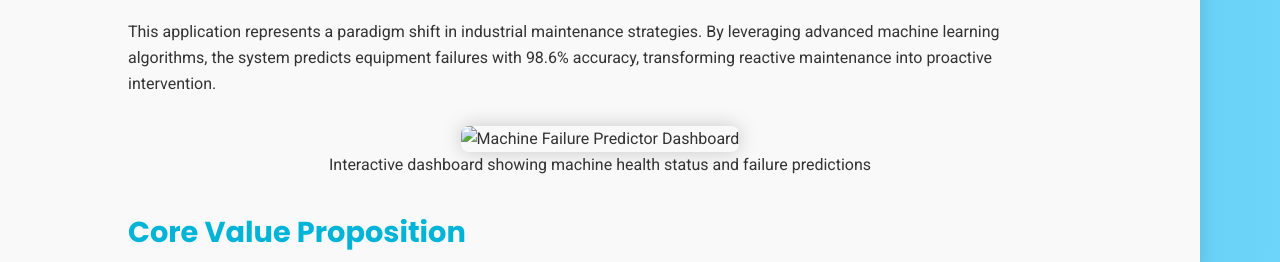
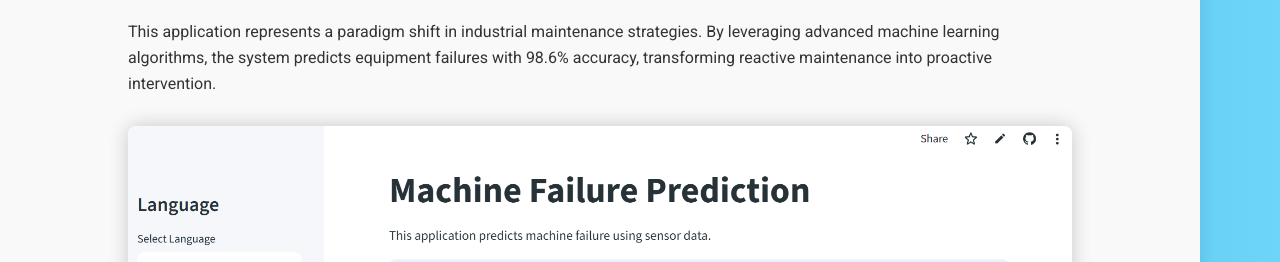
Before and after one commit to kimutai99/briankimutai.github.io, a plain HTML site: page machine-failure-predictor.html in a window 1280 px wide. Shown: the part 513-775 px from the top of the page. Drawn offline with Linux system fonts and the light colour scheme.

Commit message:
added file

```diff
--- a/machine-failure-predictor.html
+++ b/machine-failure-predictor.html
@@ -204,7 +204,7 @@
     <p>This application represents a paradigm shift in industrial maintenance strategies. By leveraging advanced machine learning algorithms, the system predicts equipment failures with 98.6% accuracy, transforming reactive maintenance into proactive intervention.</p>
 
     <div class="image-container">
-      <img src="images/dashboard-screenshot.jpg" alt="Machine Failure Predictor Dashboard" />
+      <img src="images/login.png" alt="Machine Failure Predictor Dashboard" />
       <p class="caption">Interactive dashboard showing machine health status and failure predictions</p>
     </div>
 
```
Also changed, not shown: images/login.png (renamed from images/Screenshot 2025-07-27 164818.png).
